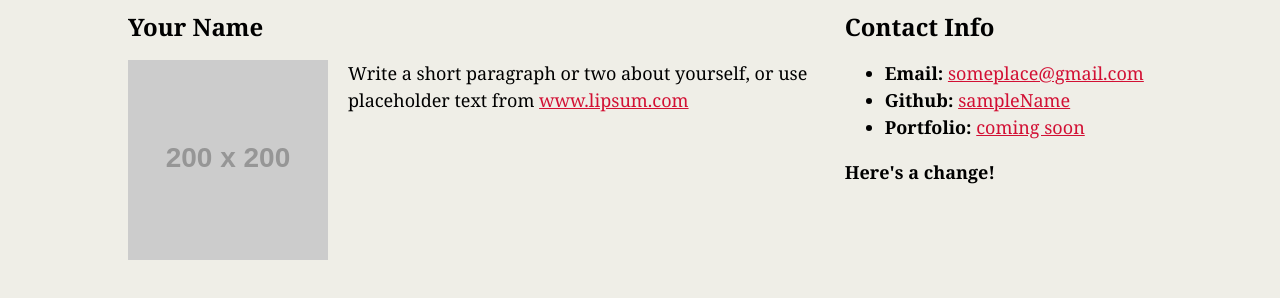
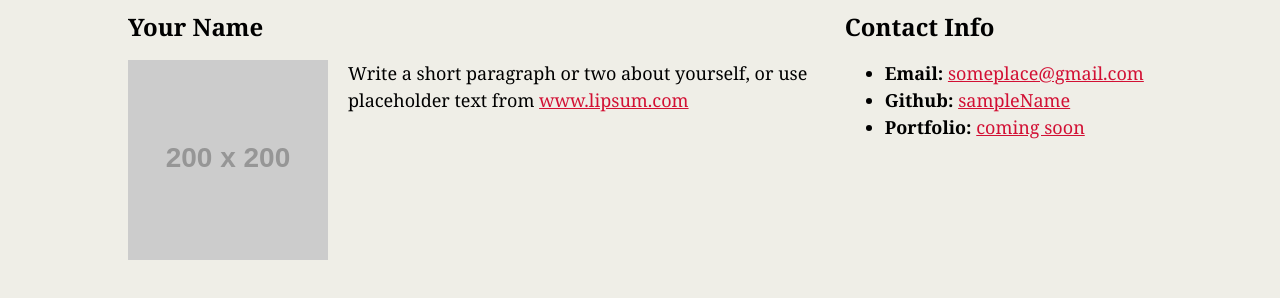
Before and after one commit to BrokenSilence312/CSS-Assignment, a plain HTML site: page html-bio-with-css.html in a window 1280 px wide. Shown: the part 74-372 px from the top of the page. Drawn offline with Linux system fonts and the light colour scheme; placeholder pictures from the web are drawn by us.

Commit message:
Testing again

```diff
--- a/html-bio-with-css.html
+++ b/html-bio-with-css.html
@@ -31,7 +31,6 @@
         <li><strong>Portfolio:</strong> <a href="#">coming soon</a></li>
       </ul>
 
-      <strong>Here's a change!</strong>
     </section>
   </div>
 
```
